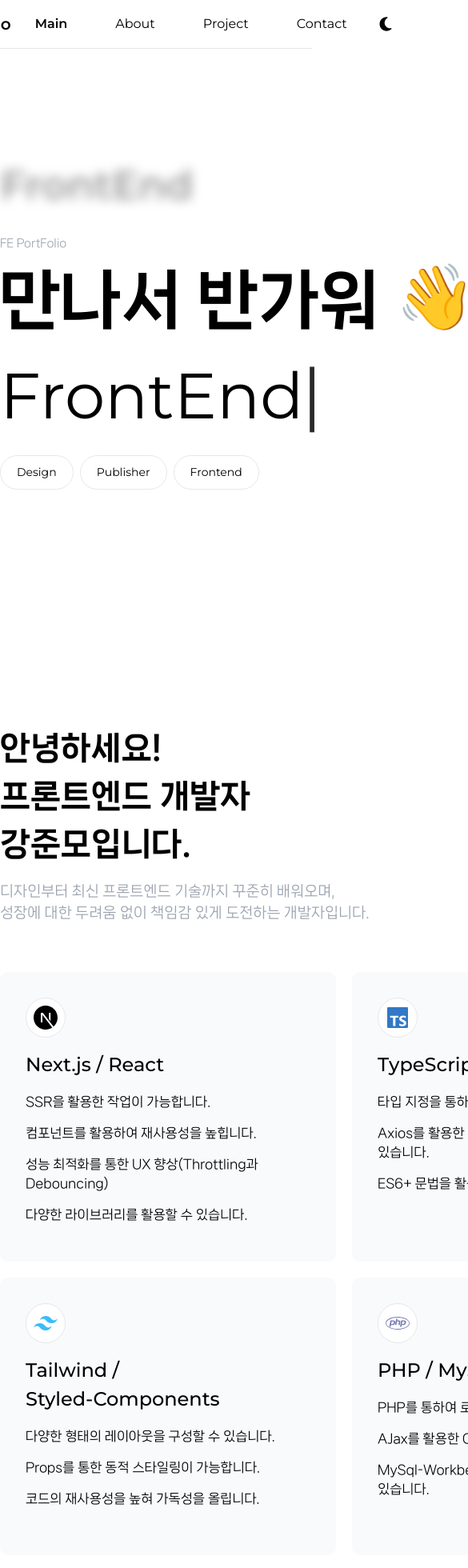
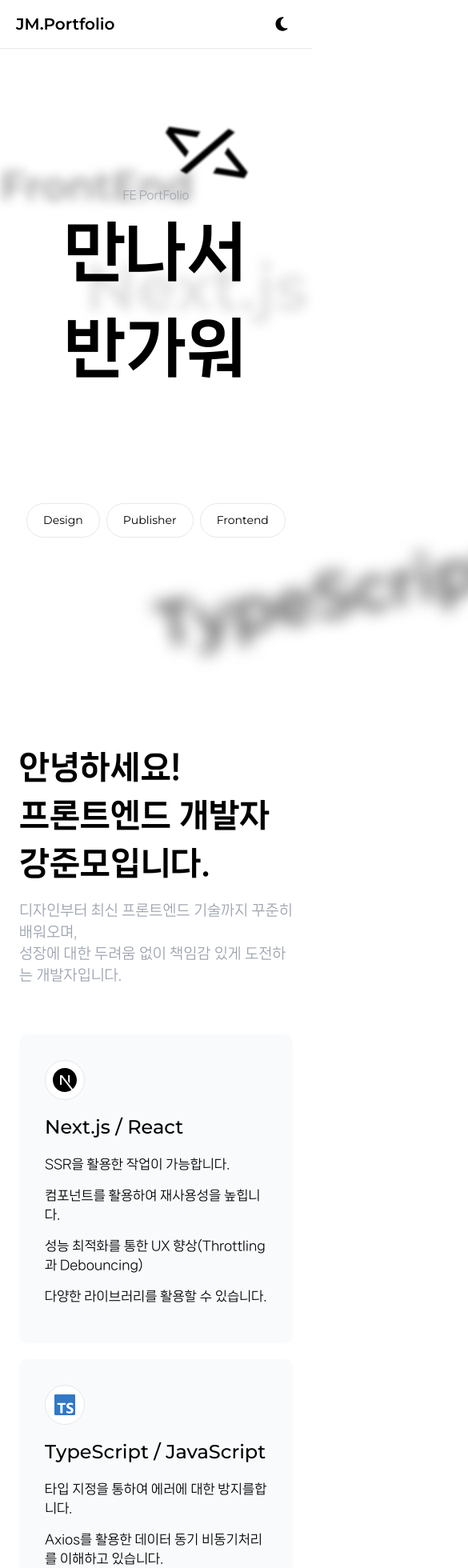
Before and after one commit to Junmovo/PublishingPortfolio, a Next.js app: page / in a window 390 px wide. Shown: the top 1960 px of the page at 80% size, 585 px wide, since content can reach past the window. Built offline with nearby package versions, Linux system fonts and the light colour scheme.

Commit message:
Feat: 메인페이지 반응형 추가

```diff
--- a/app/components/Layout/Header.tsx
+++ b/app/components/Layout/Header.tsx
@@ -22,7 +22,7 @@ export default function Header({ position, setNavNumber, MenuList }: IHeaderProp
 
   return (
     <>
-      <div className="w-full flex justify-center bg-inherit h-60px sticky top-0 z-10 mx-auto bg-white bg-opacity-80 backdrop-blur border-b border-opacity-10 dark:bg-black dark:bg-opacity-40 dark:border-b-gray-600">
+      <div className="w-full flex justify-center bg-inherit h-60px sticky top-0 z-10 mx-auto bg-white bg-opacity-80 backdrop-blur border-b border-opacity-10 dark:bg-black dark:bg-opacity-40 dark:border-b-gray-600 px-5 ">
         <S.HeaderInner>
           <Link href={'/'} className="font-montserrat font-[600] text-[20px]">
             JM.Portfolio
--- a/app/components/Layout/mainElements/AboutMe.tsx
+++ b/app/components/Layout/mainElements/AboutMe.tsx
@@ -10,8 +10,8 @@ import AboutMeCareer from './components/AboutMeCareer';
 
 const AboutMe = () => {
   return (
-    <div className="pb-[80px] w-[1300px]  m-auto ">
-      <div className="gap-4 grid-cols-2 grid mb-[60px]">
+    <div className="pb-[80px] w-[100%] xl:w-[1300px] p-6 xl:p-0  m-auto ">
+      <div className="mb-[60px]">
         <div>
           <div className="text-[40px] font-[800] mb-4">
             안녕하세요!<br></br>프론트엔드 개발자
@@ -23,7 +23,7 @@ const AboutMe = () => {
           </div>
         </div>
       </div>
-      <div className="grid grid-cols-3 gap-5 mb-20">
+      <div className="grid grid-cols-1 w-full gap-5 mb-20 xl:grid-cols-3 lg:grid-cols-2">
         <AboutMeCard title={'Next.js / React'} icon={<SiNextdotjs size={30} />}>
           <div>SSR을 활용한 작업이 가능합니다.</div>
           <div>컴포넌트를 활용하여 재사용성을 높힙니다.</div>
--- a/app/components/Layout/mainElements/Contact.tsx
+++ b/app/components/Layout/mainElements/Contact.tsx
@@ -7,14 +7,14 @@ import Link from 'next/link';
 
 const Contact = () => {
   return (
-    <div className="w-[1300px] flex flex-col items-center justify-center h-[100vh] m-auto relative  text-center">
+    <div className="xl:w-[1300px] w-full p-4 flex flex-col items-center justify-center h-[100vh] m-auto relative  text-center">
       <div className="text-center text-[50px] font-[800] font-montserrat">Thank you for Watching </div>
       <div className="text-center text-[40px] font-[400]">봐주셔서 감사합니다!😁 </div>
       <div className=" mt-4 leading-6 text-gray-700 dark:text-gray-300">
         새로운 기술에 대한 두려움을 극복하고 끊임없이 성장하는 프론트엔드 개발자가 되고 싶습니다. <br></br>변화와 도전을
         두려워하지 않으며, 항상 배우고 발전하는 자세로 나아가겠습니다.
       </div>
-      <div className="flex text-[14px] mt-[40px] gap-4">
+      <div className="flex text-[14px] mt-[40px] gap-4 flex-col lg:flex-row">
         <div className="py-2 px-4 border border-gray-400 flex gap-4 items-center rounded-full text-[14px]">
           <FaPhoneVolume size={12} />
           010-3750-4096
--- a/app/components/Layout/mainElements/MainContents_ver2.tsx
+++ b/app/components/Layout/mainElements/MainContents_ver2.tsx
@@ -41,9 +41,12 @@ export default function MainContents_ver2(): JSX.Element {
       <S.CodeText>{'</>'}</S.CodeText>
       <S.NextJsText>Next.js</S.NextJsText>
       <S.TypeScript>TypeScript</S.TypeScript>
-      <div className="flex flex-col">
+      <div className="flex flex-col text-center md:text-left">
         <div className="text-[14px] text-gray-400">FE PortFolio</div>
-        <h1 className="text-[80px] font-[800]">만나서 반가워 👋</h1>
+        <h1 className="text-[80px] font-[800] sm:text-[80px] ">
+          만나서
+          <br className="lg:hidden" /> 반가워 <span className="hidden lg:inline">👋</span>
+        </h1>
         <div className="h-[124px]">
           <S.TypedText ref={el} />
         </div>
@@ -59,7 +62,6 @@ export default function MainContents_ver2(): JSX.Element {
           </span>
         </div>
       </div>
-      {/* <div className="flex">우측고민</div> */}
     </MainWrapper>
   );
 }
--- a/app/components/Layout/mainElements/MainWrapper.tsx
+++ b/app/components/Layout/mainElements/MainWrapper.tsx
@@ -2,7 +2,7 @@ import React from 'react';
 
 const MainWrapper = ({ children }: { children: React.ReactNode }) => {
   return (
-    <div className="w-[100%] flex items-center justify-between h-[100vh] m-auto relative pb-[50px] lg:w-[1300px]">
+    <div className="w-[100%] flex items-center h-[100vh] m-auto relative pb-[50px] xl:w-[1300px]  justify-center lg:justify-between">
       {children}
     </div>
   );
--- a/app/components/Layout/mainElements/components/AboutMeCareer.tsx
+++ b/app/components/Layout/mainElements/components/AboutMeCareer.tsx
@@ -6,9 +6,9 @@ const AboutMeCareer = () => {
     <div>
       <div className="flex flex-col">
         <div className="font-[600] text-[24px] mb-8">🏆 커리어 및 자격증</div>
-        <div className="ml-10">
-          <div className="flex mb-10">
-            <div className="mb-2 w-[30%]">
+        <div className="md:ml-10">
+          <div className="md:flex mb-10 md:gap-4">
+            <div className="md:mb-2 md:w-[30%] mb-[30px]">
               <div className="font-[600] mb-3 text-[20px]">Web Publisher</div>
               <div className="font-[600] mb-1">개발팀 사원 및 리더</div>
               <div className="text-[14px] text-gray-400">2022.10 - 2024.02 (1년 5개월)</div>
@@ -38,8 +38,8 @@ const AboutMeCareer = () => {
           </div>
 
           <div className="mb-4 flex flex-col gap-1">
-            <div className="flex">
-              <div className="mb-2 w-[30%]">
+            <div className="md:flex mb-10 md:gap-4">
+              <div className="md:mb-2 md:w-[30%] mb-[30px]">
                 <div className="font-[600] mb-3 text-[20px]">교육이수</div>
                 <div className="font-[600] mb-1">(국비) 웹퍼블리셔 전문가 양성과정</div>
                 <div className="text-[14px] text-gray-400">2022.03 ~ 2022.09 (6개월)</div>
--- a/app/components/Layout/mainElements/list_ver2.tsx
+++ b/app/components/Layout/mainElements/list_ver2.tsx
@@ -7,11 +7,11 @@ import { ListChart } from '@/app/lib/CardListData';
 export default function List2(): JSX.Element {
   return (
     <>
-      <div className="w-[1300px] m-auto pb-[50px]">
+      <div className="xl:w-[1300px] m-auto pb-[50px] p-6">
         <div>
           <h1 className="text-[64px] font-[400] font-montserrat mb-[30px]">Web Project</h1>
         </div>
-        <div className="grid grid-cols-3 gap-[20px]">
+        <div className="grid  md:grid-cols-2 lg:grid-cols-3 gap-[20px]">
           {ListChart.map((items, idx) => (
             <ListCard
               key={idx}
--- a/app/components/commons/PortfolioPadding.tsx
+++ b/app/components/commons/PortfolioPadding.tsx
@@ -1,7 +1,7 @@
 import React from 'react';
 
 const PortfolioPadding = ({ children }: { children: React.ReactNode }) => {
-  return <div className="w-[1300px] m-auto sm:w-[100%]">{children}</div>;
+  return <div className="xl:w-[1300px] m-auto ">{children}</div>;
 };
 
 export default PortfolioPadding;
--- a/app/styles/Header.ts
+++ b/app/styles/Header.ts
@@ -23,12 +23,18 @@ export const HeaderInner = styled.div`
   display: flex;
   justify-content: space-between;
   align-items: center;
+  @media only screen and (max-width: 1280px) {
+    width: 100%;
+  }
 `;
 
 export const InnerMenuWrap = styled.ul`
   display: flex;
   align-items: center;
   height: 60px;
+  @media only screen and (max-width: 768px) {
+    display: none;
+  }
 `;
 export const InnerMenu = styled.li`
   font-family: 'montserrat';
--- a/app/styles/mainStyles.ts
+++ b/app/styles/mainStyles.ts
@@ -58,6 +58,9 @@ export const TypedText = styled.span`
   ~ .typed-cursor {
     font-size: 80px;
   }
+  @media only screen and (max-width: 768px) {
+    font-size: 60px;
+  }
 `;
 
 export const TypeTextwrap = styled.div`
@@ -71,7 +74,7 @@ export const DesignText = styled.div`
   position: absolute;
   filter: blur(10px);
   font-family: 'montserrat';
-
+  z-index: -1;
   font-weight: 600;
 `;
 
@@ -98,7 +101,6 @@ export const TypeScript = styled(DesignText)`
   bottom: 10%;
   left: 50%;
   color: #555;
-
   rotate: -10deg;
   font-size: 80px;
   animation: ${bounceAnimation} 3s infinite alternate;
--- a/tailwind.config.ts
+++ b/tailwind.config.ts
@@ -9,10 +9,10 @@ const config = {
       center: true,
       padding: '2rem',
       screens: {
-        sm: '640px',
+        sm: { min: '320px', max: '620px' },
         md: '768px',
         lg: '1024px',
-        xl: '1280px',
+        xl: '1300px',
         '2xl': '1400px',
       },
     },
```
